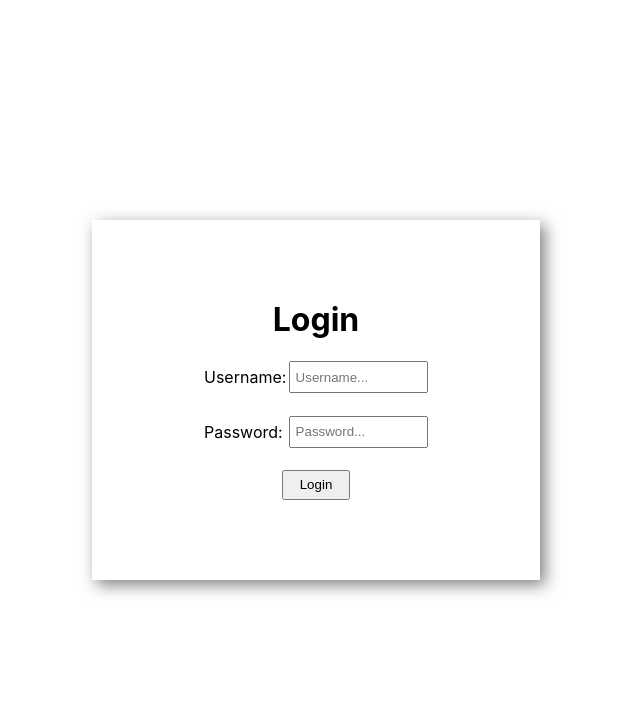
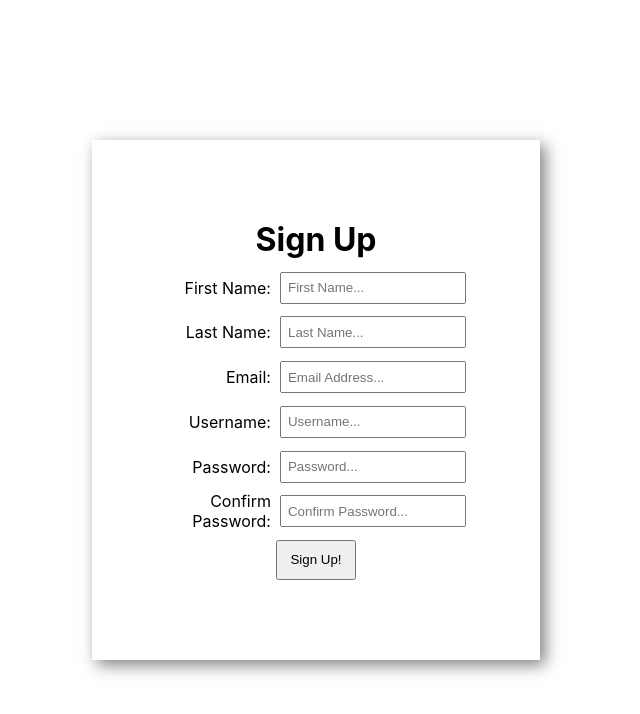
Before and after one commit to KyleWong2510/Bag-O-Hold, a React (Create React App) app: page / in a window 1280 px wide. Shown: the top 714 px of the page, without its empty margins (324-964 px from the left). Built offline with nearby package versions, Linux system fonts and the light colour scheme.

Commit message:
Layout SignUpForm

```diff
--- a/src/App/App.js
+++ b/src/App/App.js
@@ -2,11 +2,12 @@ import React from 'react';
 import './App.scss';
 import CreateCharacterForm from '../CreateCharacterForm/CreateCharacterForm'
 import SignInForm from '../SignInForm/SignInForm'
+import SignUpForm from '../SignUpForm/SignUpForm'
 
 const App = () => {
 
 
-  return <SignInForm />
+  return <SignUpForm />
 }
 
 export default App;
--- a/src/SignInForm/SignInForm.js
+++ b/src/SignInForm/SignInForm.js
@@ -23,7 +23,7 @@ const SignInForm = () => {
     <>
       <form id='sign-in-form'>
         <h1>Login</h1>
-        <section id='username-input-container'>
+        <section className='sign-in-form-fields'>
           <label htmlFor='usernameInput'>Username:</label>
           <input
             id='usernameInput'
@@ -33,7 +33,7 @@ const SignInForm = () => {
             onChange={(e) => setUsername(e.target.value)}
           />
         </section>
-        <section id='password-input-container'>
+        <section className='sign-in-form-fields'>
           <label htmlFor='passwordInput'>Password:</label>
           <input id='passwordInput'
             type='password'
--- a/src/SignInForm/SignInForm.scss
+++ b/src/SignInForm/SignInForm.scss
@@ -11,14 +11,13 @@
   width: 35vw;
 }
 
-#username-input-container,
-#password-input-container {
+.sign-in-form-fields {
   align-items: center;
   display: flex;
   flex-direction: row;
   height: 2em;
   justify-content: space-between;
-  width: 50%;
+  width: 67%;
 
   label {
     text-align: right;
@@ -33,6 +32,6 @@
 }
 
 #login-btn {
-  height: 15%;
-  width: 15%;
+  height: 3em;
+  width: 6em;
 }
--- a/src/SignUpForm/SignUpForm.js
+++ b/src/SignUpForm/SignUpForm.js
@@ -28,63 +28,69 @@ const SignUpForm = () => {
 
   return (
     <>
-      <form>
+      <form id='sign-up-form'>
         <h1>Sign Up</h1>
-        <section>
-          <label>First Name:</label>
+        <section className='sign-up-form-fields'>
+          <label htmlFor='firstNameInput'>First Name:</label>
           <input
+            id='firstNameInput'
             type='text'
             placeholder='First Name...'
             value={firstNameInput}
             onChange={(e) => setFirstName(e.target.value)}
           />
         </section>
-        <section>
-          <label>Last Name:</label>
+        <section className='sign-up-form-fields'>
+          <label htmlFor='lastNameInput'>Last Name:</label>
           <input
+            id='lastNameInput'
             type='text'
             placeholder='Last Name...'
             value={lastNameInput}
             onChange={(e) => setLastName(e.target.value)}
           />
         </section>
-        <section>
-          <label>Email:</label>
+        <section className='sign-up-form-fields'>
+          <label htmlFor='emailInput'>Email:</label>
           <input
+            id='emailInput'
             type='text'
             placeholder='Email Address...'
             value={emailInput}
             onChange={(e) => setEmail(e.target.value)}
           />
         </section>
-        <section>
-          <label>Username:</label>
+        <section className='sign-up-form-fields'>
+          <label htmlFor='newUsernameInput'>Username:</label>
           <input
+            id='newUsernameInput'
             type='text'
             placeholder='Username...'
             value={usernameInput}
             onChange={(e) => setUsername(e.target.value)}
           />
         </section>
-        <section>
-          <label>Password:</label>
+        <section className='sign-up-form-fields'>
+          <label htmlFor='newPasswordInput'>Password:</label>
           <input
+            id='newPasswordInput'
             type='password'
             placeholder='Password...'
             value={passwordInput}
             onChange={(e) => setPassword(e.target.value)}
           />
         </section>
-        <section>
-          <label>Confirm Password:</label>
+        <section className='sign-up-form-fields'>
+          <label htmlFor='newConfirmedPasswordInput'>Confirm Password:</label>
           <input
+            id='newConfirmedPasswordInput'
             type='password'
             placeholder='Confirm Password...'
             value={confirmedPasswordInput}
             onChange={(e) => setConfirmedPassoword(e.target.value)}
           />
         </section>
-        <button onClick={postSignUp}>Sign Up!</button>
+        <button id='sign-up-btn' onClick={postSignUp}>Sign Up!</button>
       </form>
     </>
   )
--- a/src/SignUpForm/SignUpForm.scss
+++ b/src/SignUpForm/SignUpForm.scss
@@ -0,0 +1,37 @@
+#sign-up-form {
+  align-items: center;
+  align-self: center;
+  box-shadow: 5px 5px 15px 0px rgba(0, 0, 0, 0.5);
+  display: flex;
+  flex-direction: column;
+  height: 65vh;
+  justify-content: space-between;
+  justify-self: center;
+  padding: 5em 0em;
+  width: 35vw;
+}
+
+.sign-up-form-fields {
+  align-items: center;
+  display: flex;
+  flex-direction: row;
+  height: 2em;
+  justify-content: space-between;
+  width: 67%;
+
+  label {
+    text-align: right;
+    width: 35%;
+  }
+
+  input {
+    height: 100%;
+    padding: 2%;
+    width: 62%;
+  }
+}
+
+#sign-up-btn {
+  height: 3em;
+  width: 6em;
+}
```
